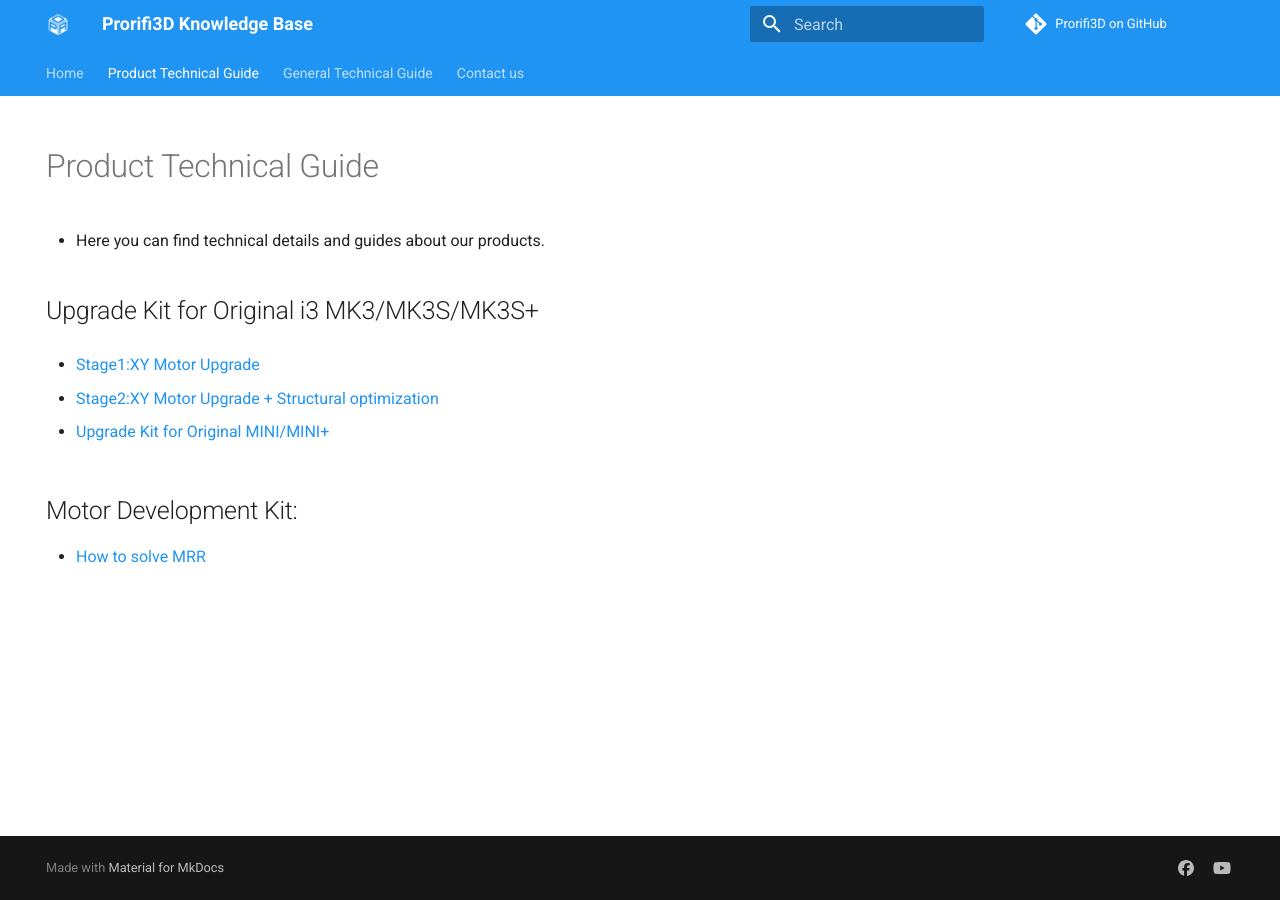
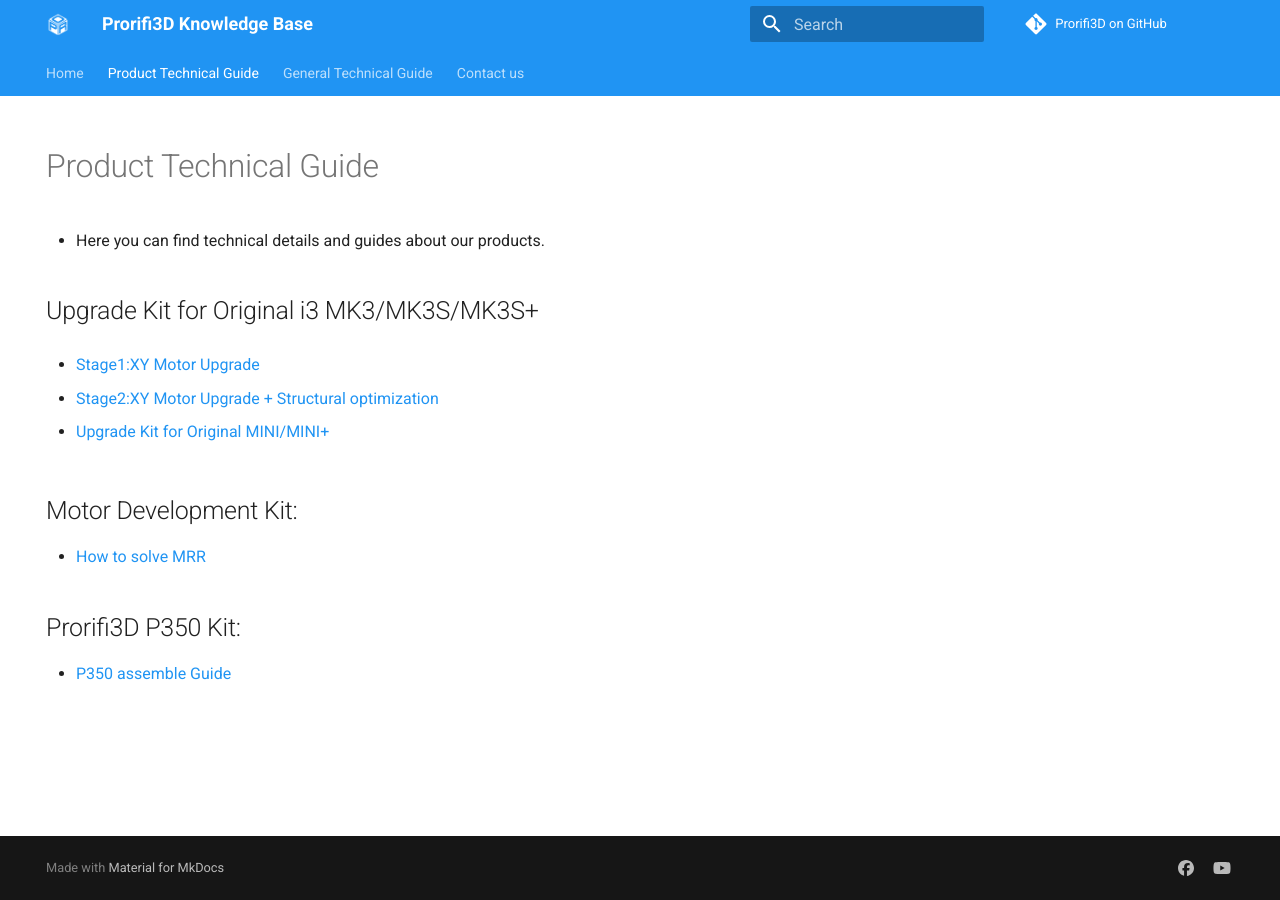
Before and after one commit to Prorifi3D-Official/Prorifi3D-Upgrades, an MkDocs documentation site: the page built from docs/Product_Technical_Guide.md, in a window 1280 px wide. Built offline with MkDocs 1.6.1 and Material for MkDocs 9.7.7, drawn with Linux system fonts in a browser that asks for light colours; comment, search, counter and statistics services are not loaded.

Commit message:
index update

```diff
--- a/docs/Product_Technical_Guide.md
+++ b/docs/Product_Technical_Guide.md
@@ -19,3 +19,8 @@ hide:
 ## Motor Development Kit:
 
 - [How to solve MRR](./How_to_solve_MRR.md)
+
+
+## Prorifi3D P350 Kit:
+
+- [P350 assemble Guide](./P350_kit_guide.md)
```
Also changed, not shown: docs/P350_kit_guide.md (added).
